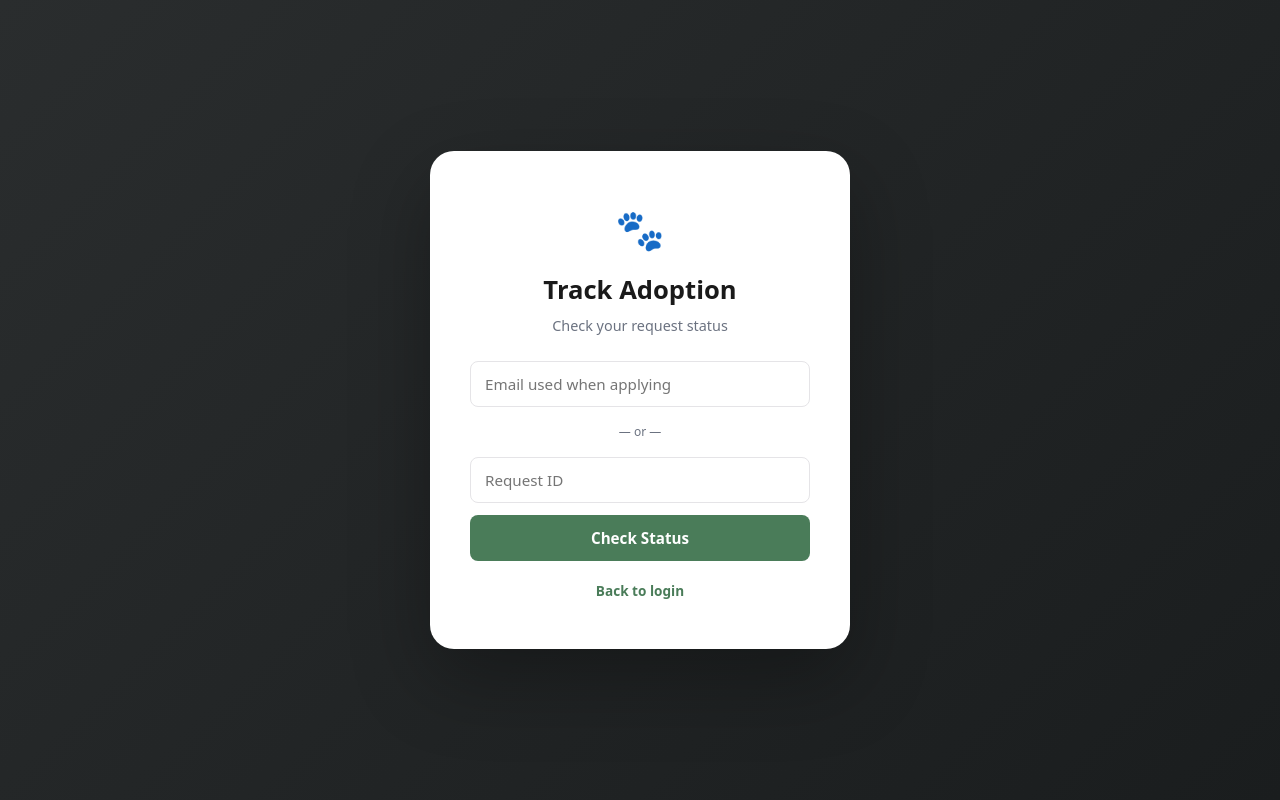
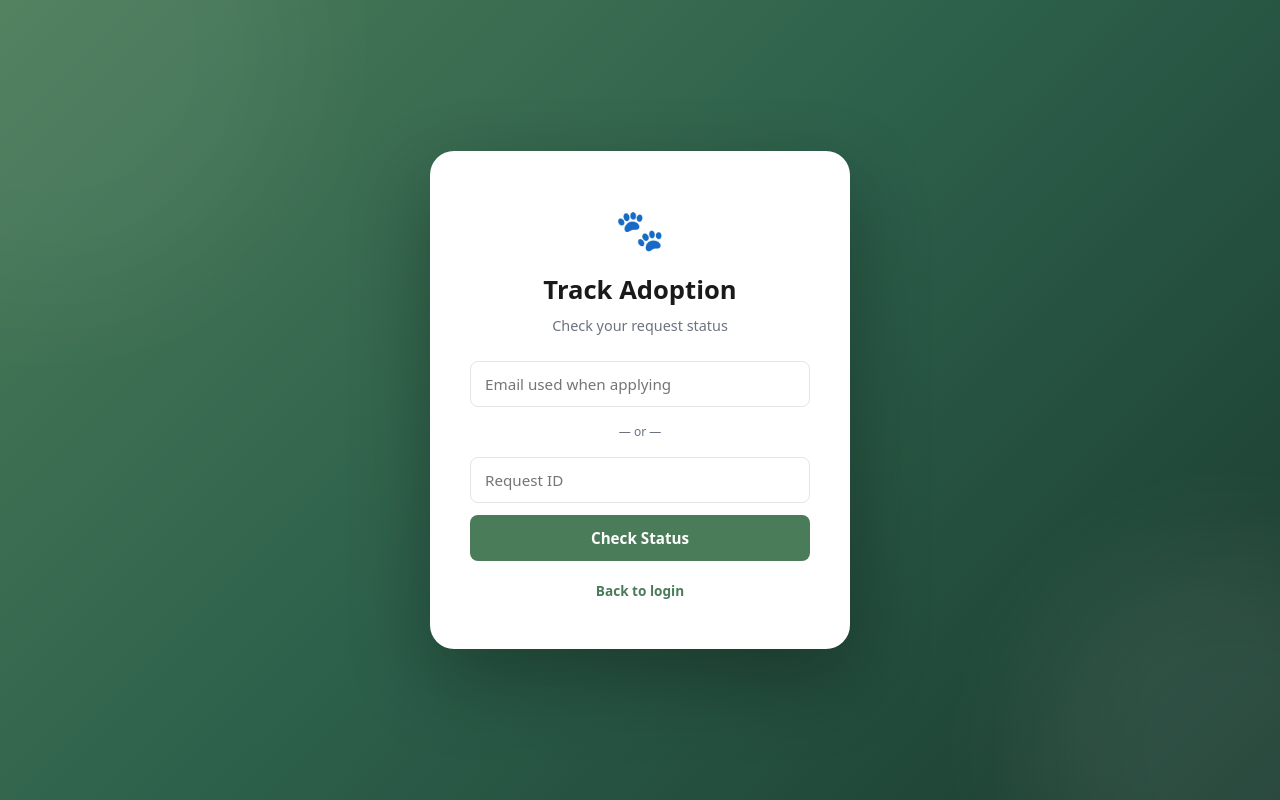
Before and after one commit to pramodhraj05-lab/paws-rescue-platform, a React (Vite) app in the folder client/: page /track in a window 1280 px wide. Built offline with nearby package versions, Linux system fonts and the light colour scheme.

Commit message:
feat: add modal styling and improve auth page background

```diff
--- a/client/src/index.css
+++ b/client/src/index.css
@@ -32,8 +32,32 @@ body {
   display: flex;
   align-items: center;
   justify-content: center;
-  background: linear-gradient(135deg, #2a2d2e 0%, #1a1d1e 100%);
+  background: linear-gradient(135deg, #4a7c59 0%, #2c5f4a 50%, #1a3a2e 100%);
   padding: 20px;
+  position: relative;
+  overflow: hidden;
+}
+.auth-wrap::before {
+  content: '';
+  position: absolute;
+  width: 500px;
+  height: 500px;
+  border-radius: 50%;
+  background: rgba(255, 255, 255, 0.05);
+  top: -200px;
+  left: -200px;
+  filter: blur(60px);
+}
+.auth-wrap::after {
+  content: '';
+  position: absolute;
+  width: 400px;
+  height: 400px;
+  border-radius: 50%;
+  background: rgba(255, 255, 255, 0.08);
+  bottom: -150px;
+  right: -150px;
+  filter: blur(60px);
 }
 .auth-card {
   background: var(--bg-card);
@@ -42,19 +66,12 @@ body {
   width: 100%;
   max-width: 420px;
   box-shadow: 0 30px 80px rgba(0, 0, 0, 0.3);
+  position: relative;
+  z-index: 1;
 }
 .auth-logo { font-size: 2.5rem; text-align: center; margin-bottom: 12px; }
-.auth-card h1 {
-  text-align: center;
-  font-size: 1.6rem;
-  margin-bottom: 6px;
-}
-.auth-sub {
-  text-align: center;
-  color: var(--text-light);
-  font-size: 0.9rem;
-  margin-bottom: 24px;
-}
+.auth-card h1 { text-align: center; font-size: 1.6rem; margin-bottom: 6px; }
+.auth-sub { text-align: center; color: var(--text-light); font-size: 0.9rem; margin-bottom: 24px; }
 .hint {
   background: var(--accent-bg);
   border: 1px solid rgba(74, 124, 89, 0.2);
@@ -97,19 +114,9 @@ body {
 }
 .auth-card button[type="submit"]:hover { background: var(--accent-dark); }
 .auth-card button[type="submit"]:disabled { opacity: 0.6; cursor: not-allowed; }
-.auth-foot {
-  text-align: center;
-  margin-top: 20px;
-  font-size: 0.85rem;
-  color: var(--text-light);
-}
+.auth-foot { text-align: center; margin-top: 20px; font-size: 0.85rem; color: var(--text-light); }
 .auth-foot a { color: var(--accent); text-decoration: none; font-weight: 600; }
-.or-divider {
-  text-align: center;
-  color: var(--text-light);
-  font-size: 0.75rem;
-  margin: 4px 0;
-}
+.or-divider { text-align: center; color: var(--text-light); font-size: 0.75rem; margin: 4px 0; }
 
 /* ── TRACK RESULTS ── */
 .track-results { margin-top: 20px; }
@@ -135,12 +142,7 @@ body {
   display: flex;
   flex-direction: column;
 }
-.brand {
-  font-size: 1.2rem;
-  font-weight: 700;
-  margin-bottom: 32px;
-  padding: 0 8px;
-}
+.brand { font-size: 1.2rem; font-weight: 700; margin-bottom: 32px; padding: 0 8px; }
 .sidebar nav { display: flex; flex-direction: column; gap: 4px; flex: 1; }
 .sidebar nav button {
   background: transparent;
@@ -190,7 +192,7 @@ body {
 .logout-btn:hover { background: var(--danger); border-color: var(--danger); }
 
 .main { flex: 1; padding: 32px 40px; overflow-y: auto; }
-.page-head { margin-bottom: 24px; }
+.page-head { display: flex; justify-content: space-between; align-items: flex-start; margin-bottom: 24px; }
 .page-head h1 { font-size: 1.8rem; margin-bottom: 4px; }
 .page-sub { color: var(--text-light); font-size: 0.9rem; }
 
@@ -274,6 +276,19 @@ body {
 .btn-danger { background: var(--danger); color: #fff; }
 .btn-warning { background: var(--warning); color: #fff; }
 .btn-primary:hover, .btn-danger:hover, .btn-warning:hover { opacity: 0.9; }
+.btn-lg { padding: 11px 20px; font-size: 0.92rem; }
+.btn-ghost {
+  background: transparent;
+  border: 1.5px solid var(--border);
+  color: var(--text-dark);
+  padding: 9px 16px;
+  border-radius: 6px;
+  font-weight: 600;
+  font-size: 0.88rem;
+  cursor: pointer;
+  font-family: inherit;
+}
+.btn-ghost:hover { background: var(--bg); }
 
 /* ── BADGES ── */
 .badge {
@@ -312,12 +327,85 @@ body {
 .users-table th { background: var(--bg); font-weight: 600; font-size: 0.8rem; text-transform: uppercase; letter-spacing: 0.05em; color: var(--text-light); }
 .users-table tr:last-child td { border-bottom: none; }
 
+/* ── MODALS ── */
+.modal-overlay {
+  position: fixed;
+  inset: 0;
+  background: rgba(0, 0, 0, 0.5);
+  display: flex;
+  align-items: center;
+  justify-content: center;
+  z-index: 100;
+  padding: 20px;
+  animation: fadeIn 0.2s ease;
+}
+@keyframes fadeIn { from { opacity: 0; } to { opacity: 1; } }
+
+.modal {
+  background: var(--bg-card);
+  border-radius: var(--radius);
+  width: 100%;
+  max-width: 520px;
+  max-height: 90vh;
+  overflow-y: auto;
+  box-shadow: 0 20px 60px rgba(0, 0, 0, 0.3);
+  animation: slideUp 0.25s cubic-bezier(.16,1,.3,1);
+}
+@keyframes slideUp { from { transform: translateY(20px); opacity: 0; } to { transform: translateY(0); opacity: 1; } }
+
+.modal-head {
+  display: flex;
+  justify-content: space-between;
+  align-items: center;
+  padding: 20px 24px;
+  border-bottom: 1px solid var(--border);
+}
+.modal-head h2 { font-size: 1.2rem; }
+.modal-close {
+  background: none;
+  border: none;
+  font-size: 1.8rem;
+  color: var(--text-light);
+  cursor: pointer;
+  line-height: 1;
+  padding: 0 4px;
+}
+.modal-close:hover { color: var(--text-dark); }
+
+.modal-form { padding: 20px 24px 24px; display: flex; flex-direction: column; gap: 14px; }
+.modal-form label {
+  display: flex;
+  flex-direction: column;
+  font-size: 0.82rem;
+  font-weight: 600;
+  color: var(--text-dark);
+  gap: 6px;
+}
+.modal-form input,
+.modal-form select,
+.modal-form textarea {
+  padding: 10px 12px;
+  border: 1.5px solid var(--border);
+  border-radius: var(--radius-sm);
+  font-size: 0.9rem;
+  font-family: inherit;
+  font-weight: 400;
+  background: var(--bg-card);
+  color: var(--text-dark);
+  transition: border 0.2s;
+}
+.modal-form input:focus,
+.modal-form select:focus,
+.modal-form textarea:focus { outline: none; border-color: var(--accent); }
+.modal-form textarea { resize: vertical; min-height: 60px; }
+
+.form-row { display: grid; grid-template-columns: 1fr 1fr; gap: 12px; }
+@media (max-width: 500px) { .form-row { grid-template-columns: 1fr; } }
+
+.modal-actions { display: flex; justify-content: flex-end; gap: 10px; margin-top: 8px; }
+
 /* ── STATES ── */
-.loading, .error-state {
-  text-align: center;
-  padding: 60px 20px;
-  color: var(--text-light);
-}
+.loading, .error-state { text-align: center; padding: 60px 20px; color: var(--text-light); }
 .error-state { color: var(--danger); }
 
 /* ── RESPONSIVE ── */
```
